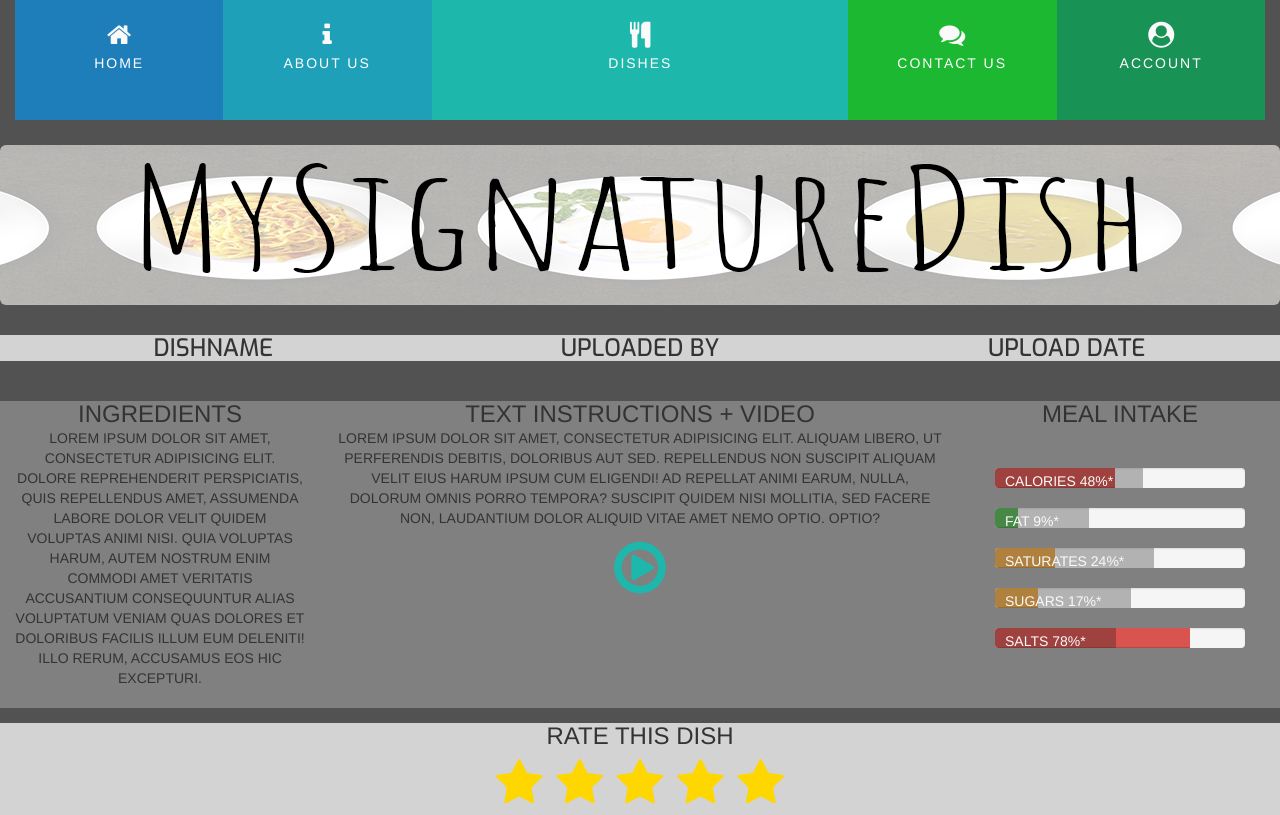
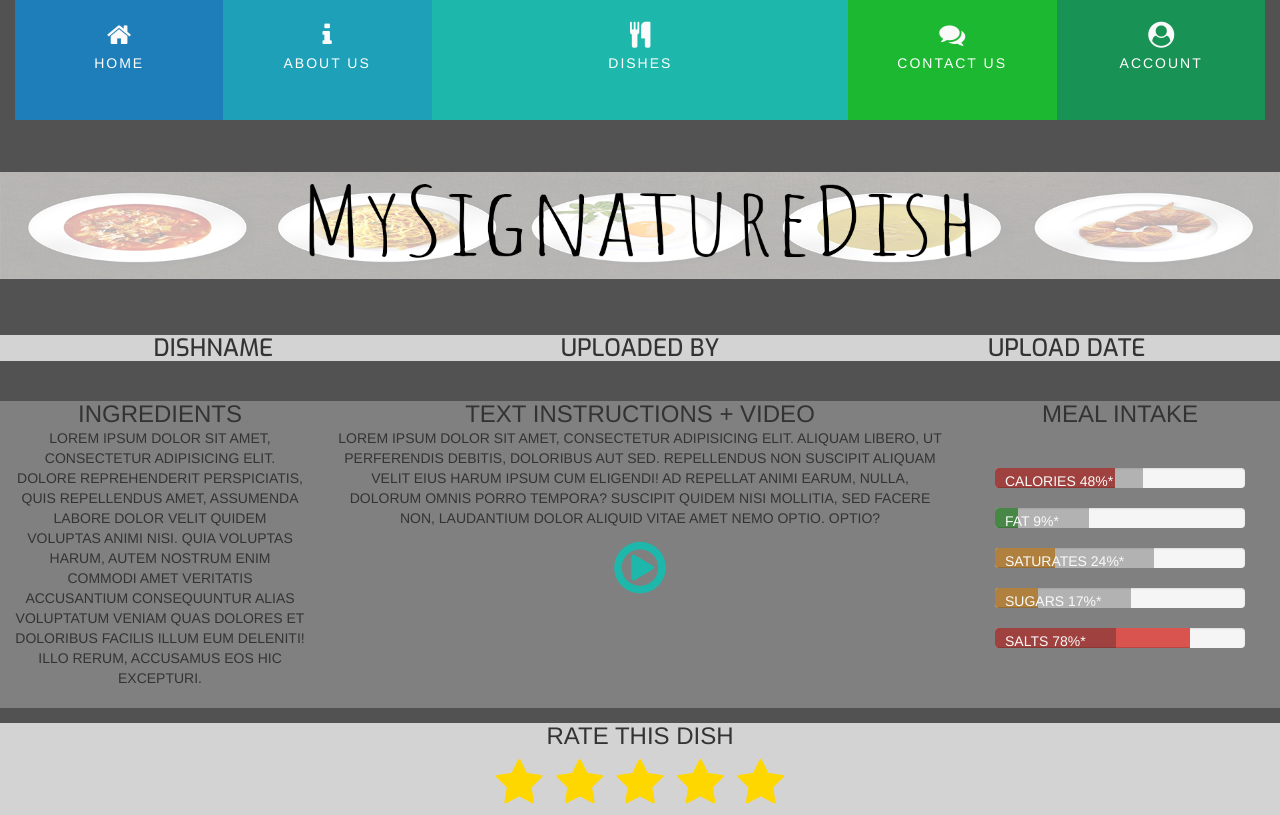
Before and after one commit to DanArmstrong124/mysignaturedish, a plain HTML site: page food-example.html in a window 1280 px wide. Shown: the top 815 px of the page. Drawn offline with nearby package versions, Linux system fonts and the light colour scheme.

Commit message:
Modified CSS and HTML - Fixed Bugs for Logo

```diff
--- a/assets/css/style.css
+++ b/assets/css/style.css
@@ -156,6 +156,7 @@ header {
     background: url("../images/background4.png");
     background-repeat: no-repeat;
     background-position: center;
+    background-size: contain;
 }
 
 /*----------------------------------------------------------------------------------------------------*/
--- a/food-example.html
+++ b/food-example.html
@@ -46,7 +46,7 @@
     <section class="container-fluid">
         <!--Logo-Jumbotron-->
         <div class="row">
-            <div class="hidden-xs col-sm-12 giant-logo jumbotron tac logo">LOGO</div>
+            <div class="col-xs-12 giant-logo jumbotron tac logo"></div>
         </div>
         <!--Dish Name and User-->
         <div class="row upload-data section-heading">
```
